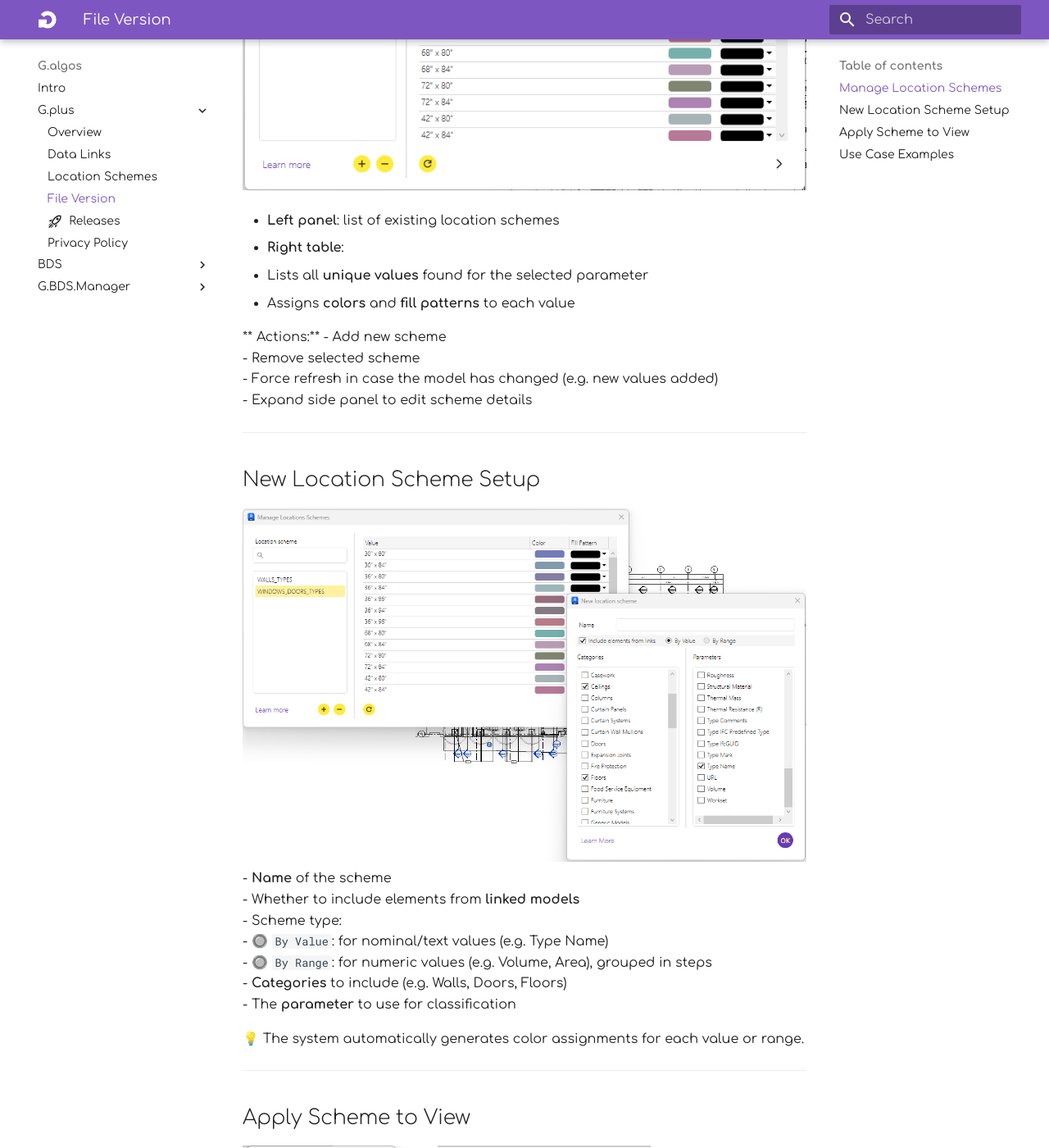
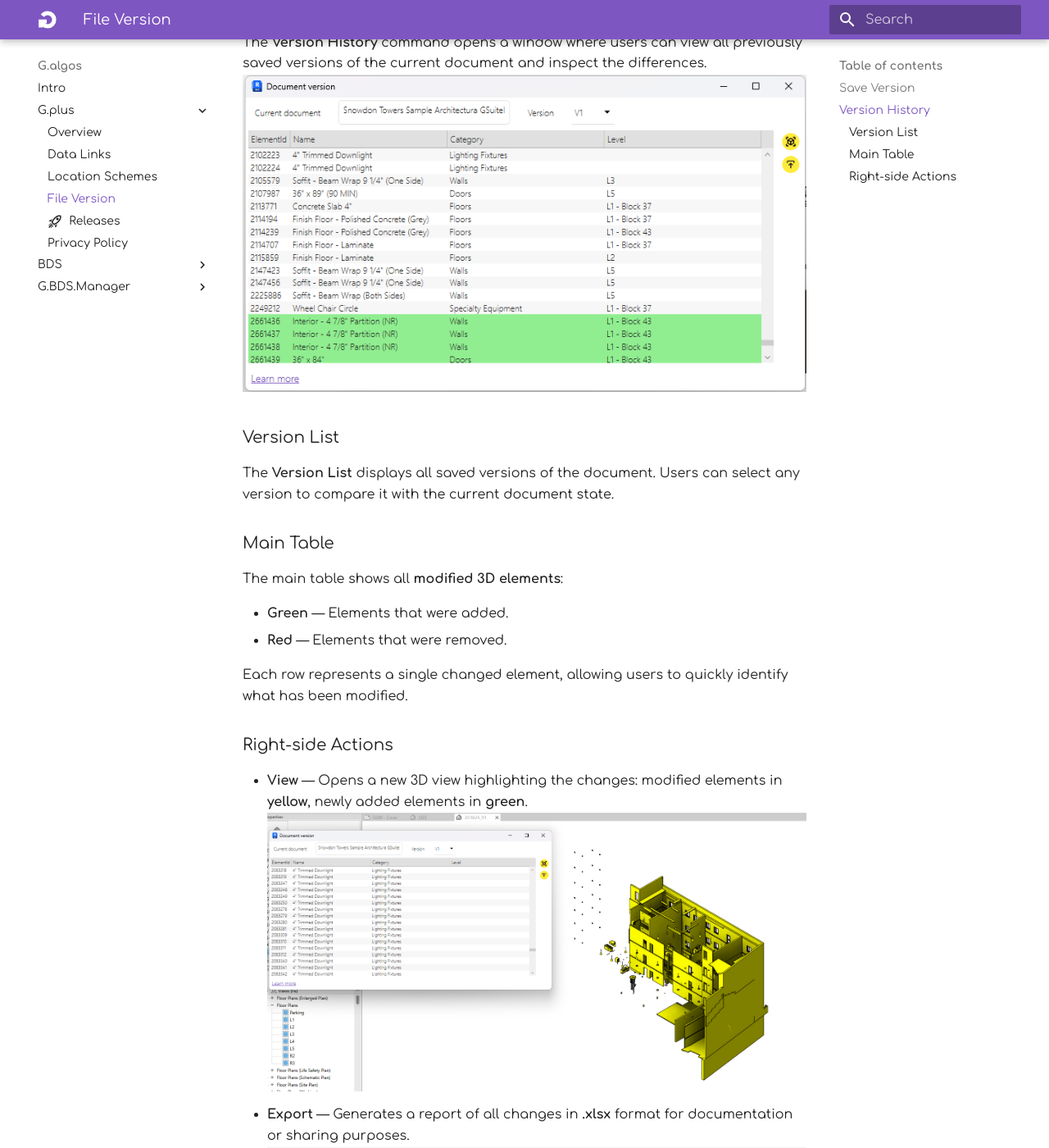
Before and after one commit to g-algos/galgos, an MkDocs documentation site: the page built from docs/G.plus/FileVersioning.md, in a window 1280 px wide and 1400 px high, scrolled down 587 px. Shown: the whole window at 82% size. Built offline with MkDocs 1.6.1 and Material for MkDocs 9.7.7, drawn with Linux system fonts in a browser that asks for light colours; some of the changed text lies outside the part shown.

Commit message:
File versioning

```diff
--- a/docs/G.plus/FileVersioning.md
+++ b/docs/G.plus/FileVersioning.md
@@ -1,59 +1,33 @@
-# Location Schemes
-![Apply Scheme to View](../assets/images/LocationSchemes.png)
-Lets users visually identify elements by assigning **colors** based on the value of a selected **parameter**.
+# File Versioning
 
-## Manage Location Schemes
+The **File Versioning** feature allows users to track different versions of a document, visualize changes in 3D objects, and generate reports highlighting the differences between the current document state and previous versions.
+![Manage Data Links](../assets/images/FileVersioning.png)
 
-![Manage Location Schemes](../assets/images/ManageLocations.png)
+## Save Version
 
-- **Left panel**: list of existing location schemes
-- **Right table**:
-  - Lists all **unique values** found for the selected parameter
-  - Assigns **colors** and **fill patterns** to each value
+The **Save Version** command saves the current state of the document as a new version. This allows users to preserve progress and create checkpoints for comparison later.
 
-** Actions:**
-- Add new scheme
-- Remove selected scheme
-- Force refresh in case the model has changed (e.g. new values added)
-- Expand side panel to edit scheme details
+## Version History
 
----
+The **Version History** command opens a window where users can view all previously saved versions of the current document and inspect the differences.
+![Manage Data Links](../assets/images/VersionHistory.png)
 
-## New Location Scheme Setup
-![Manage Location Schemes](../assets/images/NewLocationSchema.png)
-- **Name** of the scheme
-- Whether to include elements from **linked models**
-- Scheme type:
-  - 🔘 `By Value`: for nominal/text values (e.g. Type Name)
-  - 🔘 `By Range`: for numeric values (e.g. Volume, Area), grouped in steps
-- **Categories** to include (e.g. Walls, Doors, Floors)
-- The **parameter** to use for classification
+### Version List
 
-💡 The system automatically generates color assignments for each value or range.
+The **Version List** displays all saved versions of the document. Users can select any version to compare it with the current document state.
 
----
+### Main Table
 
-## Apply Scheme to View
-![Apply Scheme to View](../assets/images/ApplyScheme.png)
+The main table shows all **modified 3D elements**:
 
-- Simple scheme picker window
-- Toggle which schemes are active
-- Elements are **visually highlighted** based on their assigned values
-- The view will retain the visual overrides defined by the active schemes.
+- **Green** — Elements that were added.
+- **Red** — Elements that were removed.
 
-> ⚠️ **Note:** Schemes can only be applied to views of type **Floor Plan**, **Section**, **3D**, or **Drafting**.
+Each row represents a single changed element, allowing users to quickly identify what has been modified.
 
-> 💡 To reflect recent changes (e.g. edited or newly added values), reopen the scheme picker or use the **Force Refresh** button in the **Manage Location Schemes** window.
-> 💡 If an element is updated with a value that doesn't yet exist in the scheme, you must refresh the scheme to ensure it gets correctly classified and displayed.
+### Right-side Actions
 
-
----
-
-## Use Case Examples
-
->- Visual breakdown of window/door types
->- Area range highlighting for space planning
->- Fire-rating visualization for walls
->- QA/QC on Type Marks and other classifications
-
----
+- **View** — Opens a new 3D view highlighting the changes: modified elements in **yellow**, newly added elements in **green**.
+![Manage Data Links](../assets/images/VersionView.png)
+- **Export** — Generates a report of all changes in **.xlsx** format for documentation or sharing purposes.
+![Manage Data Links](../assets/images/VersionReport.png)
```
